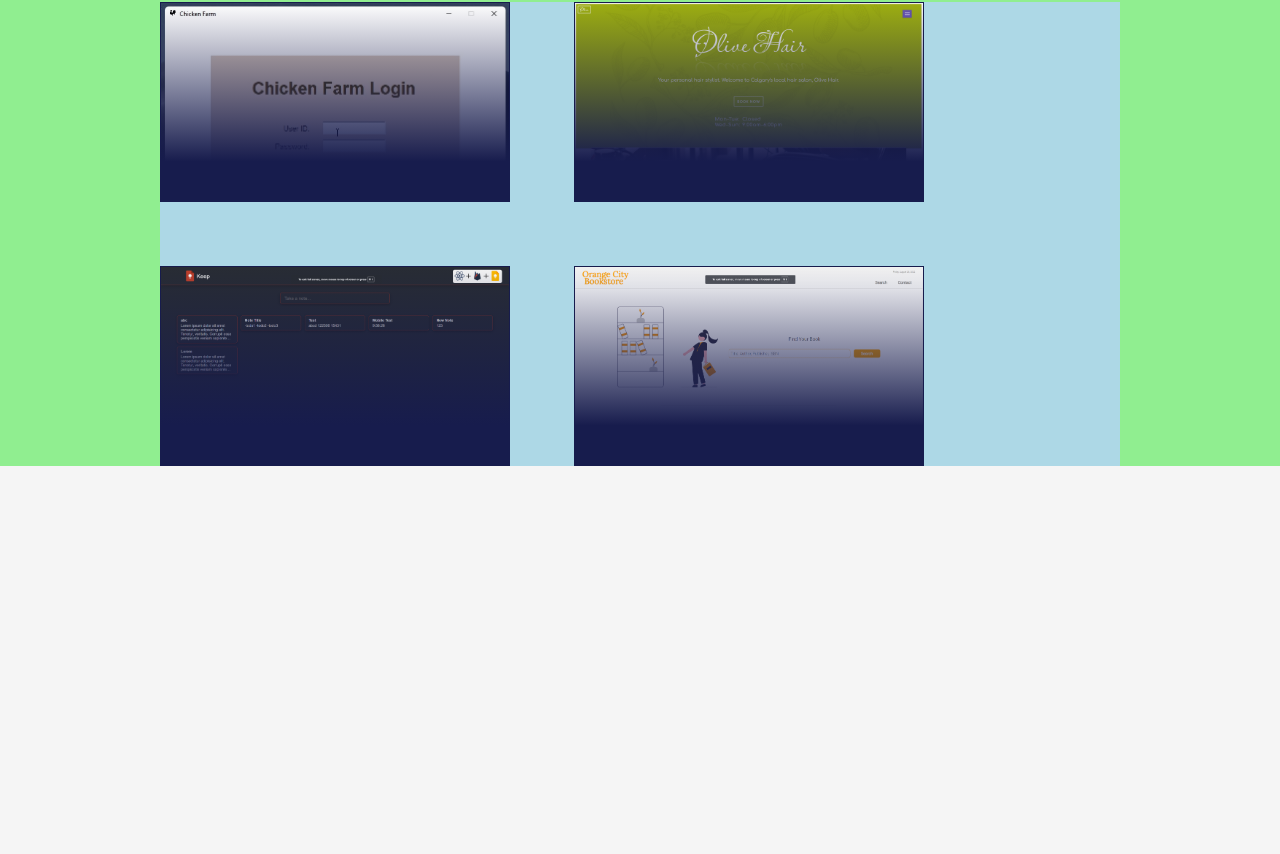
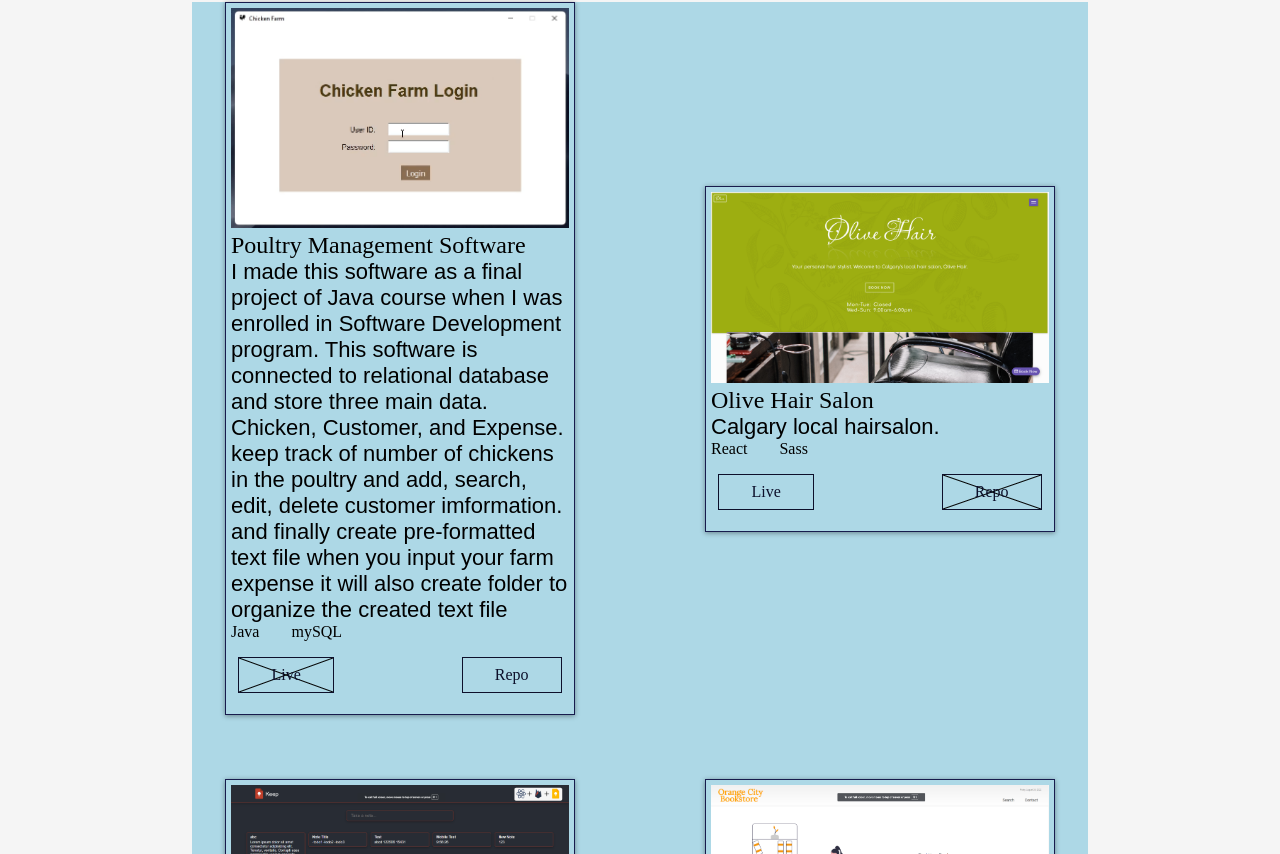
Before and after one commit to moohka/my-portfolio-3.0, a React (Create React App) app: page / in a window 1280 px wide. Shown: the part 886-1740 px from the top of the page. Built offline with nearby package versions, Linux system fonts and the light colour scheme; a web font is replaced by a local one.

Commit message:
project information sorted and  added

```diff
--- a/src/assets/visuals/screenshots/SCREENSHOTS.js
+++ b/src/assets/visuals/screenshots/SCREENSHOTS.js
@@ -1,7 +1,7 @@
 const SCREENSHOTS = {
-  Keep: require("./google_keep_clone.png"),
-  Salon: require("./olive_hair.png"),
-  Bookstore: require("./orange_city_bookstore.png"),
-  Software: require("./poultry_farm_software.png"),
+  GOOGLE_KEEP_CLONE: require("./google_keep_clone.png"),
+  OLIVE_HAIR_SALON: require("./olive_hair_salon.png"),
+  ORANGE_CITY_BOOKSTORE: require("./orange_city_bookstore.png"),
+  POULTRY_FARM_SOFTWARE: require("./poultry_farm_software.png"),
 };
 export default SCREENSHOTS;
--- a/src/components/subs/Projects.jsx
+++ b/src/components/subs/Projects.jsx
@@ -5,46 +5,49 @@ const ProjectContainer = () => {
   const myProjects = [
     {
       id: 1,
-      img: SCREENSHOTS.Software,
+      img: SCREENSHOTS.POULTRY_FARM_SOFTWARE,
       title: "Poultry Management Software",
       detail:
         "I made this software as a final project of Java course when I was enrolled in Software Development program. This software is connected to relational database and store three main data. Chicken, Customer, and Expense. keep track of number of chickens in the poultry and add, search, edit, delete customer imformation. and finally create pre-formatted text file when you input your farm expense it will also create folder to organize the created text file ",
-      builtWith: ["Java", "mySQL"],
-      view: { live: null, repo: "https:www.github.com" },
+      builtWiths: ["Java", "mySQL"],
+      view: {
+        live: null,
+        repo: "https:www.github.com/moohka/poultry-farm-software",
+      },
     },
     {
       id: 2,
-      img: SCREENSHOTS.Salon,
+      img: SCREENSHOTS.OLIVE_HAIR_SALON,
       title: "Olive Hair Salon",
       detail: "Calgary local hairsalon.",
-      builtWith: ["React", "Sass"],
+      builtWiths: ["React", "Sass"],
       view: {
         live: "https://olivehair2.netlify.app",
-        repo: "https:www.github.com",
+        repo: null,
       },
     },
     {
       id: 3,
-      img: SCREENSHOTS.Keep,
+      img: SCREENSHOTS.GOOGLE_KEEP_CLONE,
       title: "Google Keep Clone",
       detail:
         "Clone website of Google Keep. This website demonstrates my knowledge on Firebase and data manipulation",
-      builtWith: ["React", "Firebase", "Sass"],
+      builtWiths: ["React", "Firebase", "Sass"],
       view: {
-        live: "https://olivehair2.netlify.app",
-        repo: "https:www.github.com",
+        live: "https://notefield.netlify.app",
+        repo: "https:www.github.com/moohka/note-field",
       },
     },
     {
       id: 4,
-      img: SCREENSHOTS.Bookstore,
+      img: SCREENSHOTS.ORANGE_CITY_BOOKSTORE,
       title: "Orange City Bookstore",
       detail:
         "Clone website of Google Keep. This website demonstrates my knowledge on Firebase and data manipulation",
-      builtWith: ["React", "Firebase", "Sass"],
+      builtWiths: ["React", "Firebase", "Sass"],
       view: {
-        live: "https://olivehair2.netlify.app",
-        repo: "https:www.github.com",
+        live: "https://orangecitybookstore.netlify.app",
+        repo: "https:www.github.com/moohka/orange-city-bookstore",
       },
     },
   ];
--- a/src/components/subs/cards/ProjectCard.jsx
+++ b/src/components/subs/cards/ProjectCard.jsx
@@ -1,23 +1,59 @@
 const ProjectCard = (props) => {
+  const { project } = props;
+  const { id, title, detail, builtWiths, img, view } = project;
+  const { live, repo } = view;
+
   return (
-    <div className="project-card" key={props.project.id}>
+    <div className="project-card" key={id}>
       <img
         className="project-thumbnail"
-        src={props.project.img}
-        alt={`screenshot of ${props.project.title}`}
+        src={img}
+        alt={`screenshot of ${title}`}
       ></img>
 
-      <div className="project-detail" ref={props.project.ref}>
-        <h2 className="project-h">{props.project.title}</h2>
-        <p className="project-p">{props.project.detail}</p>
+      <div className="project-detail">
+        <h2 className="project-h">{title}</h2>
+        <p className="project-p">{detail}</p>
         <div className="project-with">
-          {props.project.builtWith.map((element) => (
+          {builtWiths.map((element) => (
             <span className="built-with-item" key={element}>
               {element}
             </span>
           ))}
         </div>
       </div>
+
+      <div className="project-view">
+        {live ? (
+          <a
+            className="project-view-item"
+            href={live}
+            target="_blank"
+            rel="noreferrer"
+          >
+            Live
+          </a>
+        ) : (
+          <p className="project-view-item" id="disabled">
+            Live
+          </p>
+        )}
+
+        {repo ? (
+          <a
+            className="project-view-item"
+            href={repo}
+            target="_blank"
+            rel="noreferrer"
+          >
+            Repo
+          </a>
+        ) : (
+          <p className="project-view-item" id="disabled">
+            Repo
+          </p>
+        )}
+      </div>
     </div>
   );
 };
--- a/src/styles/scss/mains/_Home.scss
+++ b/src/styles/scss/mains/_Home.scss
@@ -101,5 +101,5 @@
         }
       }
     }
-  }
-} //end of home
+  } //end of home-text-container
+}
--- a/src/styles/scss/subs/_Projects.scss
+++ b/src/styles/scss/subs/_Projects.scss
@@ -1,9 +1,6 @@
 @use "../abstracts" as *;
 
 .projects {
-  //dev
-  background-color: lightgreen;
-
   & .project-sub-title {
     @include sub-title(left);
   }
@@ -12,14 +9,12 @@
     display: flex;
     flex-flow: wrap;
     gap: 5vw;
+    width: 70vw;
     margin: auto;
-    width: 75vw;
+    background-color: lightblue;
 
-    @include mobile {
+    @include tablet {
       width: 90vw;
     }
-
-    //dev
-    background-color: lightblue;
   }
 }
--- a/src/styles/scss/subs/cards/_ProjectCard.scss
+++ b/src/styles/scss/subs/cards/_ProjectCard.scss
@@ -6,21 +6,14 @@
   background-position: center;
   background-size: cover;
   background-position: center;
+  overflow: hidden;
+  box-shadow: rgba(0, 0, 0, 0.4) 0px 1px 5px;
+  padding: 5px;
   width: 350px;
-  height: 200px;
-  overflow: hidden;
+  margin: auto;
 
-  //dev
-  background-color: lightcoral;
-
-  &:before {
-    content: "";
-    position: absolute;
-    top: 0;
-    right: 0;
-    bottom: 0;
-    left: 0;
-    background: linear-gradient(transparent, $color-blue 80%, $color-blue 100%);
+  @include tablet {
+    width: 90vw;
   }
 
   & .project-thumbnail {
@@ -29,8 +22,6 @@
   }
 
   & .project-detail {
-    visibility: hidden;
-    opacity: 0;
     width: 100%;
     transition: all 0.5s ease 2s;
     overflow: hidden;
@@ -55,4 +46,40 @@
       }
     }
   }
+
+  & .project-view {
+    display: flex;
+    justify-content: center;
+    gap: 10vw;
+    margin: 1rem 0;
+
+    & .project-view-item {
+      border: 1px solid $color-black;
+      padding: 0.5rem 2rem;
+      text-decoration: none;
+      color: $color-black;
+      cursor: pointer;
+
+      &#disabled {
+        position: relative;
+        cursor: default;
+        background: linear-gradient(
+            to top left,
+            rgba(0, 0, 0, 0) 0%,
+            rgba(0, 0, 0, 0) calc(50% - 1px),
+            rgba(0, 0, 0, 1) 50%,
+            rgba(0, 0, 0, 0) calc(50% + 1px),
+            rgba(0, 0, 0, 0) 100%
+          ),
+          linear-gradient(
+            to top right,
+            rgba(0, 0, 0, 0) 0%,
+            rgba(0, 0, 0, 0) calc(50% - 1px),
+            rgba(0, 0, 0, 1) 50%,
+            rgba(0, 0, 0, 0) calc(50% + 1px),
+            rgba(0, 0, 0, 0) 100%
+          );
+      }
+    }
+  }
 }
--- a/src/styles/style.css
+++ b/src/styles/style.css
@@ -526,9 +526,6 @@ nav.navdown {
   color: white;
 }
 
-.projects {
-  background-color: lightgreen;
-}
 .projects .project-sub-title {
   position: relative;
   display: inline-block;
@@ -560,11 +557,11 @@ nav.navdown {
   display: flex;
   flex-flow: wrap;
   gap: 5vw;
+  width: 70vw;
   margin: auto;
-  width: 75vw;
   background-color: lightblue;
 }
-@media only screen and (max-width: 640px) {
+@media only screen and (max-width: 1024px) {
   .projects .project-container {
     width: 90vw;
   }
@@ -576,27 +573,22 @@ nav.navdown {
   background-position: center;
   background-size: cover;
   background-position: center;
+  overflow: hidden;
+  box-shadow: rgba(0, 0, 0, 0.4) 0px 1px 5px;
+  padding: 5px;
   width: 350px;
-  height: 200px;
-  overflow: hidden;
-  background-color: lightcoral;
+  margin: auto;
 }
-.project-card:before {
-  content: "";
-  position: absolute;
-  top: 0;
-  right: 0;
-  bottom: 0;
-  left: 0;
-  background: linear-gradient(transparent, #171c4d 80%, #171c4d 100%);
+@media only screen and (max-width: 1024px) {
+  .project-card {
+    width: 90vw;
+  }
 }
 .project-card .project-thumbnail {
   width: 100%;
   height: auto;
 }
 .project-card .project-detail {
-  visibility: hidden;
-  opacity: 0;
   width: 100%;
   transition: all 0.5s ease 2s;
   overflow: hidden;
@@ -614,6 +606,24 @@ nav.navdown {
 }
 .project-card .project-detail .project-with .built-with-item {
   margin-right: 2rem;
+}
+.project-card .project-view {
+  display: flex;
+  justify-content: center;
+  gap: 10vw;
+  margin: 1rem 0;
+}
+.project-card .project-view .project-view-item {
+  border: 1px solid #0d102b;
+  padding: 0.5rem 2rem;
+  text-decoration: none;
+  color: #0d102b;
+  cursor: pointer;
+}
+.project-card .project-view .project-view-item#disabled {
+  position: relative;
+  cursor: default;
+  background: linear-gradient(to top left, rgba(0, 0, 0, 0) 0%, rgba(0, 0, 0, 0) calc(50% - 1px), rgb(0, 0, 0) 50%, rgba(0, 0, 0, 0) calc(50% + 1px), rgba(0, 0, 0, 0) 100%), linear-gradient(to top right, rgba(0, 0, 0, 0) 0%, rgba(0, 0, 0, 0) calc(50% - 1px), rgb(0, 0, 0) 50%, rgba(0, 0, 0, 0) calc(50% + 1px), rgba(0, 0, 0, 0) 100%);
 }
 
 #skills {
```
Also changed, not shown: src/assets/visuals/screenshots/olive_hair_salon.png (renamed from src/assets/visuals/screenshots/olive_hair.png), 1 other file (tests, documents, lock files or other folders).
